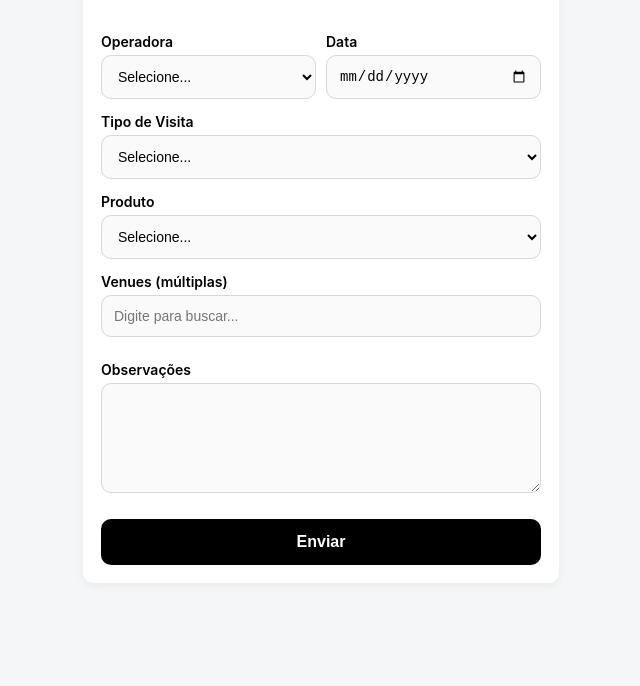
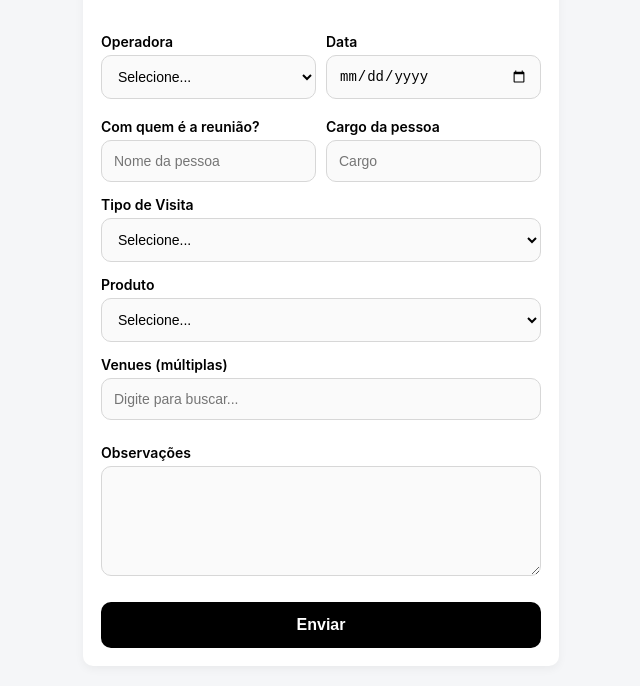
Before and after one commit to giannecris/FormularioVisitas, a plain HTML site: page index.html in a window 1280 px wide. Shown: the part 183-869 px from the top of the page, without its empty margins (319-959 px from the left). Before the commit the page ends 800 px from the top, so only its background shows below. Drawn offline with Linux system fonts and the light colour scheme.

Commit message:
acrescentei quem_reuiniao e cargo_reuniao
Updated the HTML form to include new fields for meeting details and adjusted styles for better layout.

```diff
--- a/index.html
+++ b/index.html
@@ -21,7 +21,7 @@
     }
 
     .container {
-        max-width: 440px; /* antes 520 — agora cabe perfeito */
+        max-width: 440px;
         width: 100%;
         margin: 20px auto;
         padding: 18px;
@@ -58,7 +58,7 @@
         margin-top: 5px;
         font-size: 14px;
         background: #fafafa;
-        box-sizing: border-box; /* impede ultrapassagens */
+        box-sizing: border-box;
     }
 
     textarea {
@@ -68,12 +68,12 @@
     /* CAMPOS LADO A LADO */
     .row-two {
         display: flex;
-        gap: 10px; /* diminui o espaçamento */
+        gap: 10px;
         margin-top: 5px;
     }
     .row-two .field {
         flex: 1;
-        min-width: 0; /* EVITA ESTOURAR A LARGURA */
+        min-width: 0;
     }
 
     @media (max-width: 480px) {
@@ -145,7 +145,6 @@
         border-radius: var(--radius);
         cursor: pointer;
     }
-
 </style>
 </head>
 
@@ -157,7 +156,7 @@
 
     <form id="vtalForm">
 
-        <!-- OPERADORA + DATA LADO A LADO -->
+        <!-- OPERADORA + DATA -->
         <div class="row-two">
             <div class="field">
                 <label for="operadora">Operadora</label>
@@ -172,6 +171,19 @@
             <div class="field">
                 <label for="data_visita">Data</label>
                 <input type="date" id="data_visita" name="data_visita" required>
+            </div>
+        </div>
+
+        <!-- NOVOS CAMPOS: REUNIÃO + CARGO -->
+        <div class="row-two">
+            <div class="field">
+                <label for="quem_reuniao">Com quem é a reunião?</label>
+                <input type="text" id="quem_reuniao" name="quem_reuniao" placeholder="Nome da pessoa">
+            </div>
+
+            <div class="field">
+                <label for="cargo_reuniao">Cargo da pessoa</label>
+                <input type="text" id="cargo_reuniao" name="cargo_reuniao" placeholder="Cargo">
             </div>
         </div>
 
@@ -253,7 +265,7 @@ const venues = [
     "SHOPPING PRÊMIO SOCORRO","SHOPPING ROYAL PLAZA","BEYOND THE CLUB"
 ];
 
-/* ---------------- AUTOCOMPLETE + CHIPS ---------------- */
+/* ---------------- AUTOCOMPLETE ---------------- */
 let selectedVenues = [];
 
 const venueInput = document.getElementById("venueInput");
@@ -319,13 +331,17 @@ document.getElementById("vtalForm").addEventListener("submit", async function (e
     const payload = {
         operadora: document.getElementById("operadora").value,
         data_visita: document.getElementById("data_visita").value,
+
+        quem_reuniao: document.getElementById("quem_reuniao").value,
+        cargo_reuniao: document.getElementById("cargo_reuniao").value,
+
         tipo_visita: document.getElementById("tipo_visita").value,
         produto: document.getElementById("produto").value,
         venues: selectedVenues.join("; "),
         observacoes: document.getElementById("observacoes").value
     };
 
-    const SCRIPT_URL = "https://script.google.com/macros/s/AKfycbxj7iDW7NHCbr-MKTKHyg4UP8jqniqKp0PM_LXck01FMvVEKT4RP--quqTVMCAFY_ls/exec";
+    const SCRIPT_URL = "https://script.google.com/macros/s/AKfycbzR8covVc2qRAKrwk45-u8oLt3x-2Oa8siUYwiLfVVMwX_OaAL_hRfXH_c7hMyhOk_5/exec";
 
     try {
         await fetch(SCRIPT_URL, {
```
Lines whose indentation alone changed are shown as unchanged.
